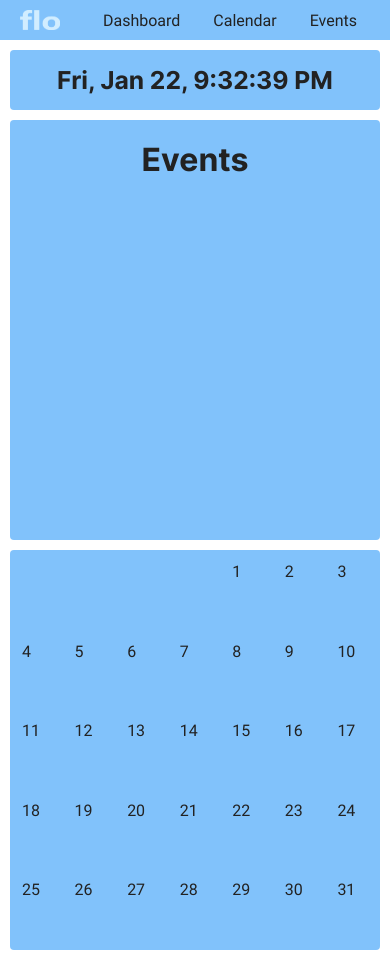
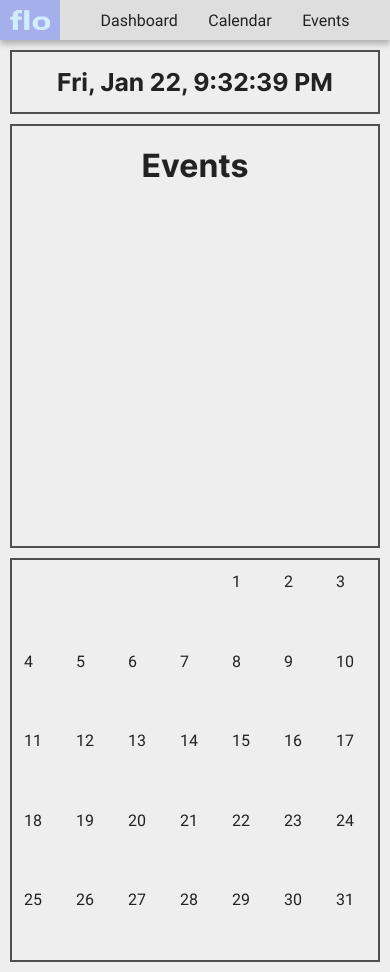
Before and after one commit to giilbert/flo-planner, a React (Vite) app: page / in a window 390 px wide. Built offline with nearby package versions, Linux system fonts and the light colour scheme.

Commit message:
change theming

```diff
--- a/src/css/Calendar.css
+++ b/src/css/Calendar.css
@@ -4,7 +4,7 @@
     height: auto;
     min-height: 400px;
     background-color: var(--theme-blue);
-    border-radius: 4px;
+    border: #000a solid 2px;
 }
 
 .calendar table {
--- a/src/css/Dashboard.css
+++ b/src/css/Dashboard.css
@@ -11,7 +11,7 @@
     ); /* ... , navbar , bottom margin , middle margin , top margin*/
     min-height: calc(400px - 20px);
     background-color: var(--theme-blue);
-    border-radius: 4px;
+    border: #000a solid 2px;
     padding-top: 20px;
     text-align: center;
 }
@@ -29,7 +29,7 @@
     }
 
     .left-container {
-        width: 100%;
+        width: auto;
         height: 400px;
     }
 }
--- a/src/css/Navbar.css
+++ b/src/css/Navbar.css
@@ -1,7 +1,11 @@
 .Navbar-container {
-    background-color: var(--theme-blue);
+    background-color: #0001;
     z-index: 999;
-    border-radius: 4px;
+    position: absolute;
+    top: 0px;
+    left: 0px;
+    width: 100vw;
+    box-shadow: #0004 0px 4px 6px;
 }
 
 .Navbar-container .time-display {
@@ -9,7 +13,6 @@
 }
 
 .Navbar {
-    background-color: var(--theme-blue);
     height: 40px;
     width: 350px;
     display: flex;
@@ -29,15 +32,19 @@
 }
 
 .logo {
+    background-color: #4964ff63;
     padding: 10px;
-    background-color: var(--theme-blue);
-    border-radius: 4px;
 }
 
 @media screen and (max-width: 800px) {
+    .Navbar-container {
+        height: 40px;
+        box-shadow: #0004 0px 4px 6px;
+    }
+
     .Navbar {
+        width: calc(100% - 80px);
         margin: 0;
-        width: calc(100vw - 70px);
         position: absolute;
         top: 0px;
         left: 70px;
@@ -54,6 +61,5 @@
         border-radius: 0px;
         margin: 0px;
         padding: 10px;
-        padding-left: 20px;
     }
 }
--- a/src/css/Time.css
+++ b/src/css/Time.css
@@ -5,7 +5,6 @@
     justify-content: center;
     align-items: center;
     background-color: var(--theme-blue);
-    border-radius: 4px;
     height: 40px;
     width: 250px;
     z-index: -1;
@@ -15,10 +14,11 @@
     .time-display {
         float: unset;
         position: relative;
-        width: 100%;
         height: 60px;
+        width: auto;
         margin: 10px 0px 10px 0px;
         display: none;
+        border: #000a solid 2px;
     }
 
     .time-display h4 {
--- a/src/css/index.css
+++ b/src/css/index.css
@@ -7,7 +7,6 @@
 
 :root {
     --font-color: #222;
-    --theme-blue: #81c2fb;
 }
 
 body {
@@ -16,6 +15,7 @@ body {
     overflow-x: hidden;
     display: flex;
     flex-direction: row;
+    background-color: #eee;
 }
 
 h1,
@@ -34,7 +34,7 @@ a {
     width: 100%;
     height: 100%;
     overflow-y: hidden;
-    padding: 10px;
+    padding: 45px 10px 10px 10px;
 }
 
 ::-webkit-scrollbar {
```
